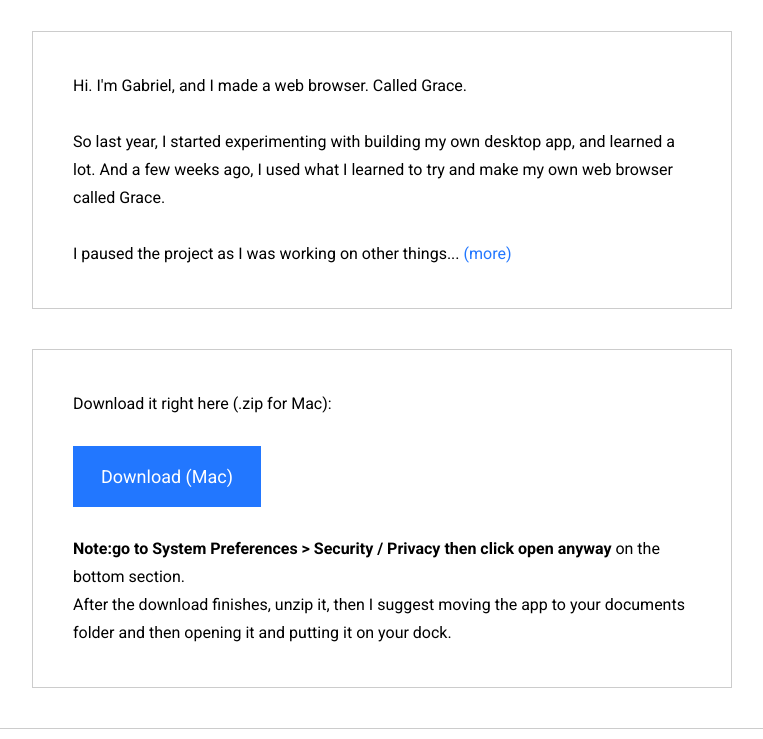
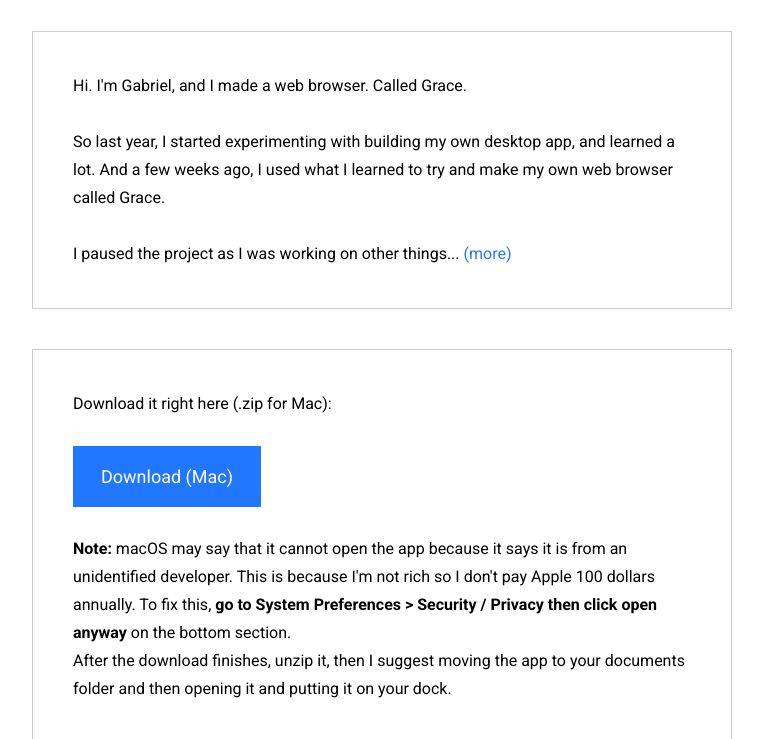
Before and after one commit to gaberomualdo/grace-browser-sites, a plain HTML site: page browser.grace/index.html in a window 1280 px wide. Shown: the part 84-823 px from the top of the page, without its empty margins (258-1021 px from the left). Drawn offline with Linux system fonts and the light colour scheme.

Commit message:
Update index.html

```diff
--- a/browser.grace/index.html
+++ b/browser.grace/index.html
@@ -160,7 +160,7 @@
 </pre>
       <a class="download" href="Grace.zip" download>Download (Mac)</a>
 <pre>
-<strong>Note:</strong< macOS may say that it cannot open the app because it says it is from an unidentified developer. This is because I'm not rich so I don't pay Apple 100 dollars annually. To fix this, <strong>go to System Preferences > Security / Privacy then click open anyway</strong> on the bottom section.
+<strong>Note:</strong> macOS may say that it cannot open the app because it says it is from an unidentified developer. This is because I'm not rich so I don't pay Apple 100 dollars annually. To fix this, <strong>go to System Preferences > Security / Privacy then click open anyway</strong> on the bottom section.
 After the download finishes, unzip it, then I suggest moving the app to your documents folder and then opening it and putting it on your dock.
 </pre>
     </div>
```
